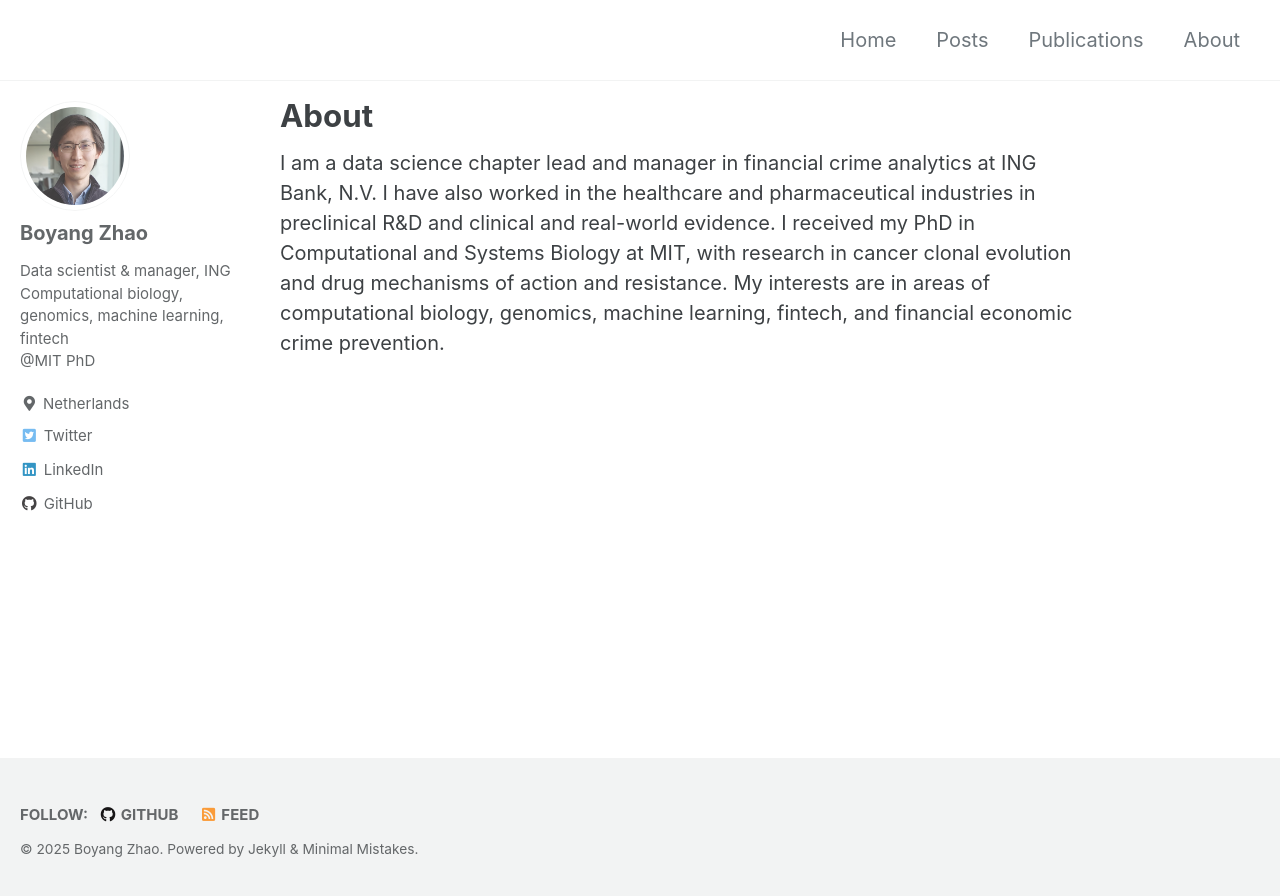
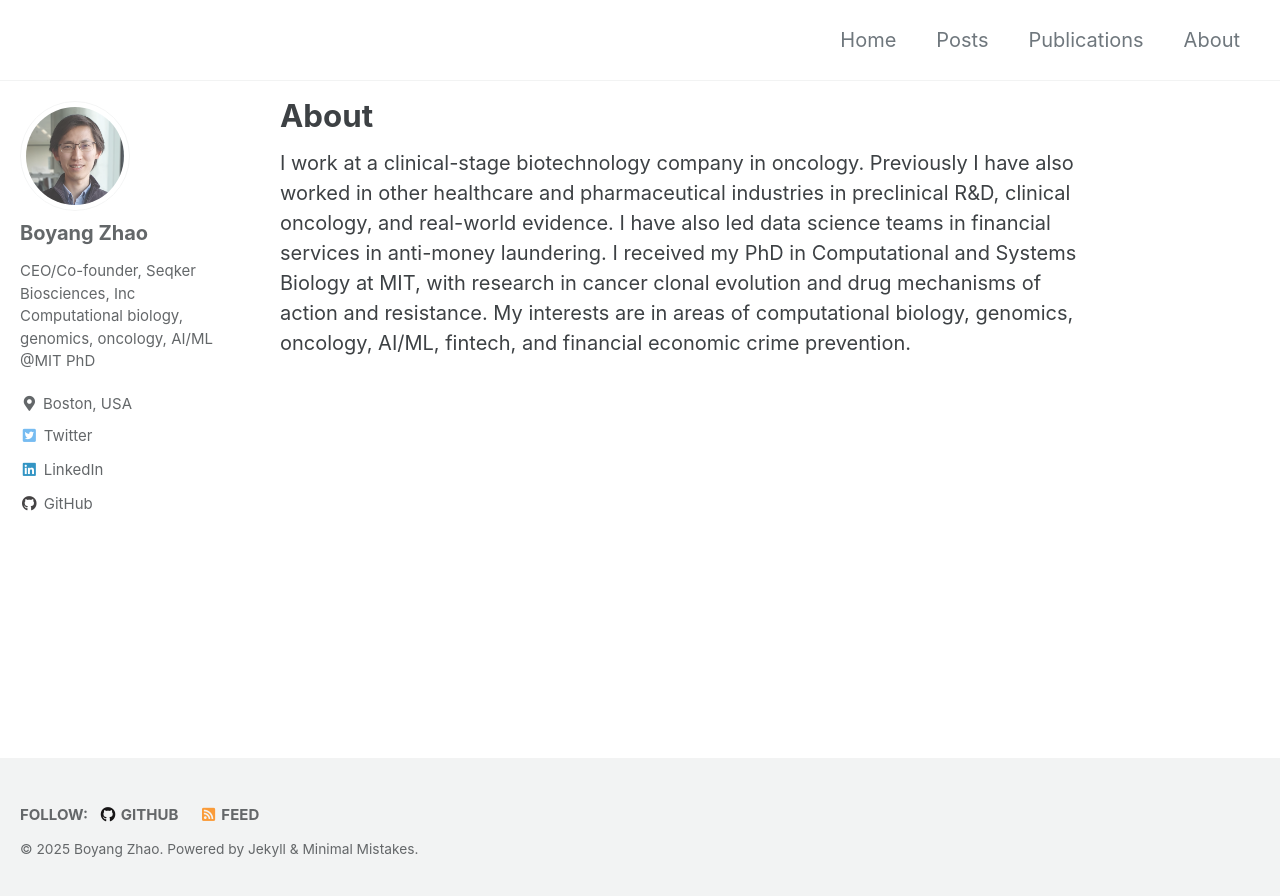
Before and after one commit to boyangzhao/boyangzhao.github.io, a Jekyll site: the page built from _pages/about.md, in a window 1280 px wide. Shown: the top 896 px of the page. Built offline with Jekyll 4.4.1, drawn with Linux system fonts in a browser that asks for light colours; cached includes are drawn as plain includes.

Commit message:
update profile

```diff
--- a/_config.yml
+++ b/_config.yml
@@ -95,10 +95,10 @@ analytics:
 author:
   name             : "Boyang Zhao"
   avatar           : "/images/profile_BZ.png"
-  bio              : "Data scientist & manager, ING<br>
-                      Computational biology, genomics, machine learning, fintech<br>
+  bio              : "CEO/Co-founder, Seqker Biosciences, Inc<br>
+                      Computational biology, genomics, oncology, AI/ML<br>
                       @MIT PhD"
-  location         : "Netherlands"
+  location         : "Boston, USA"
   email            :
   linkedin         : "boyangzhao"
   twitter          : "boyangzhao"
--- a/_pages/about.md
+++ b/_pages/about.md
@@ -4,4 +4,4 @@ title: About
 permalink: /about/
 ---
 
-I am a data science chapter lead and manager in financial crime analytics at ING Bank, N.V. I have also worked in the healthcare and pharmaceutical industries in preclinical R&D and clinical and real-world evidence. I received my PhD in Computational and Systems Biology at MIT, with research in cancer clonal evolution and drug mechanisms of action and resistance. My interests are in areas of computational biology, genomics, machine learning, fintech, and financial economic crime prevention.
+I work at a clinical-stage biotechnology company in oncology. Previously I have also worked in other healthcare and pharmaceutical industries in preclinical R&D, clinical oncology, and real-world evidence. I have also led data science teams in financial services in anti-money laundering. I received my PhD in Computational and Systems Biology at MIT, with research in cancer clonal evolution and drug mechanisms of action and resistance. My interests are in areas of computational biology, genomics, oncology, AI/ML, fintech, and financial economic crime prevention.
```
